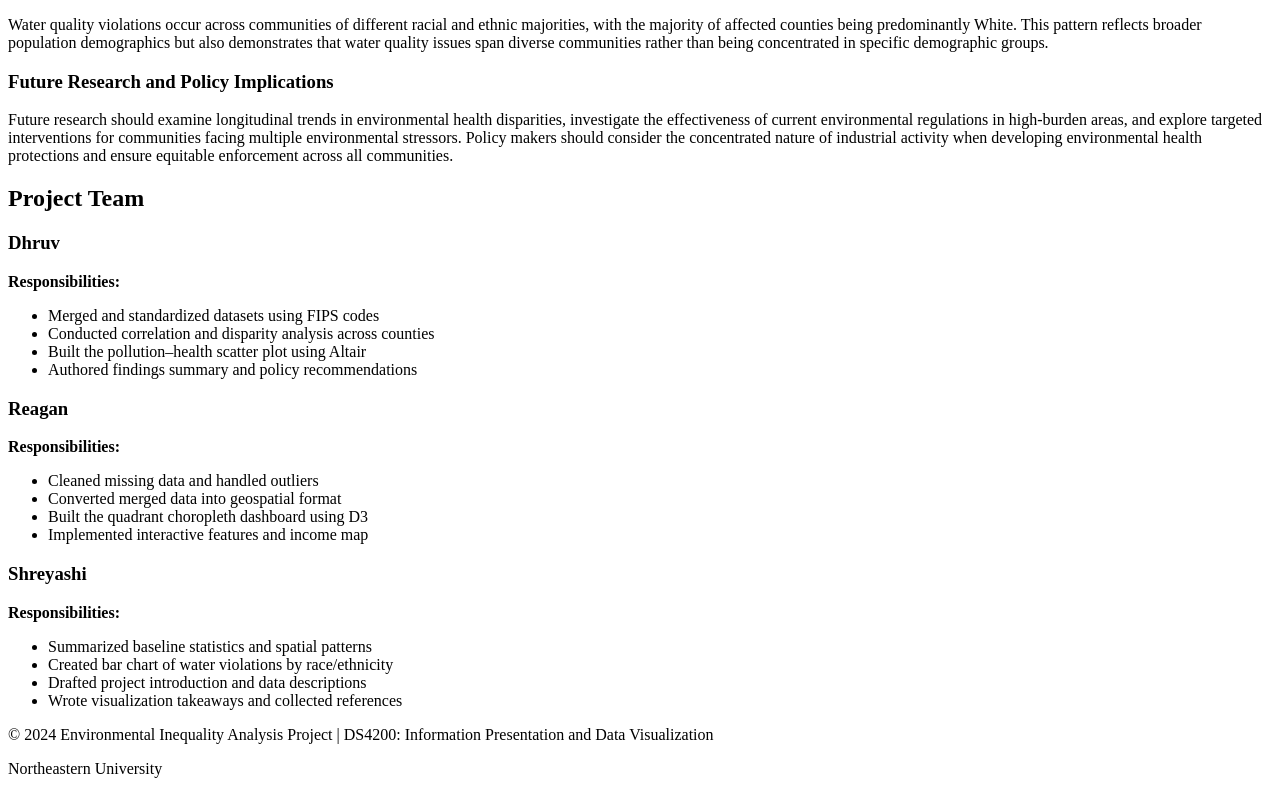
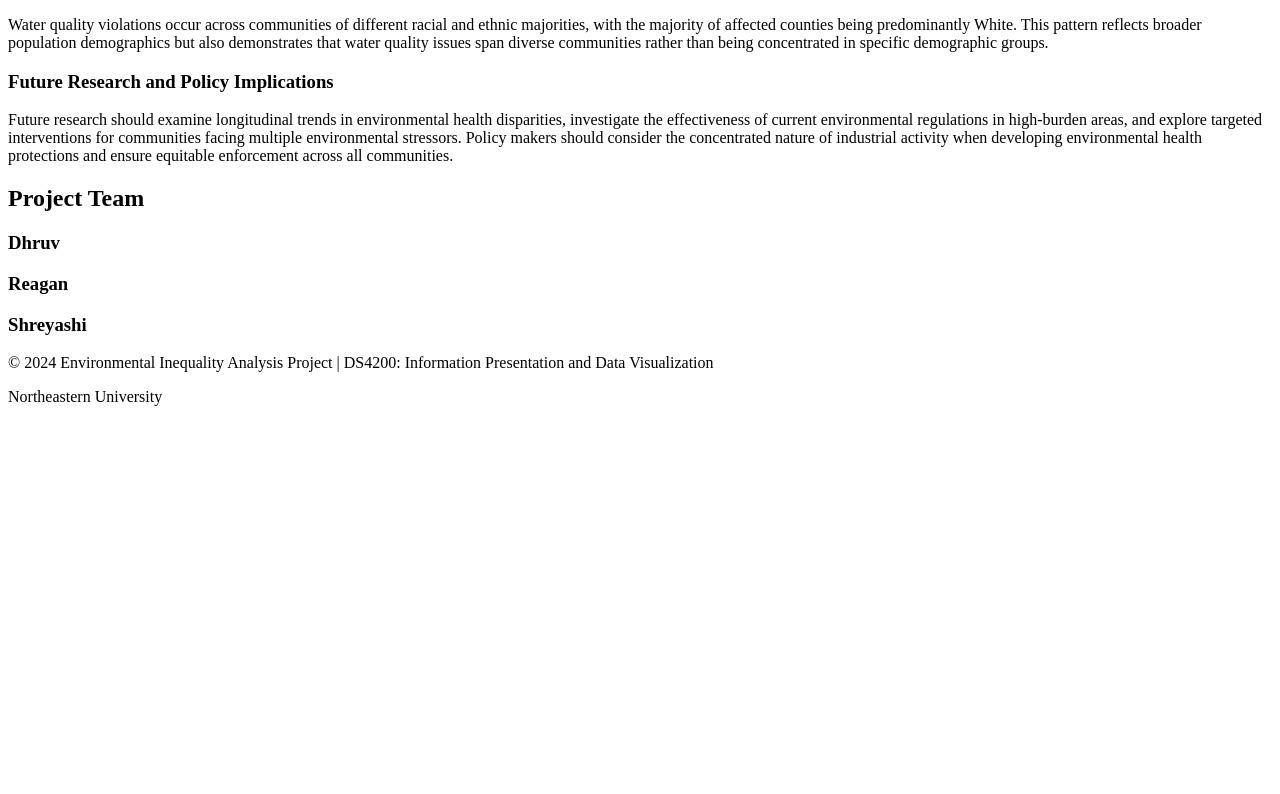
Before and after one commit to Dhruv2550/DS4200_Project_Final, a plain HTML site: page index.html in a window 1280 px wide. Shown: the part 5135-5929 px from the top of the page. After the commit the page ends 5557 px from the top, so only its background shows below. Drawn offline with nearby package versions, Linux system fonts and the light colour scheme; a script that the page names is missing.

Commit message:
updating links

```diff
--- a/index.html
+++ b/index.html
@@ -53,8 +53,8 @@
                 <div class="references">
                     <h3>References</h3>
                     <ul>
-                        <li><a href="https://www.ncbi.nlm.nih.gov/pmc/articles/PMC5555375/" target="_blank">Social and Built Environmental Correlates of Predicted Blood Lead Levels in the Flint Water Crisis - PMC</a></li>
-                        <li><a href="https://www.ncbi.nlm.nih.gov/pmc/articles/PMC8234030/" target="_blank">Air pollution and its impact on cancer incidence, cancer care and cancer outcomes - PMC</a></li>
+                        <li><a href="https://pmc.ncbi.nlm.nih.gov/articles/PMC5388956/" target="_blank">Social and Built Environmental Correlates of Predicted Blood Lead Levels in the Flint Water Crisis - PMC</a></li>
+                        <li><a href="https://pmc.ncbi.nlm.nih.gov/articles/PMC11956401/" target="_blank">Air pollution and its impact on cancer incidence, cancer care and cancer outcomes - PMC</a></li>
                     </ul>
                 </div>
             </div>
@@ -211,35 +211,14 @@
                 <div class="team-grid">
                     <div class="team-member">
                         <h3>Dhruv</h3>
-                        <p><strong>Responsibilities:</strong></p>
-                        <ul>
-                            <li>Merged and standardized datasets using FIPS codes</li>
-                            <li>Conducted correlation and disparity analysis across counties</li>
-                            <li>Built the pollution–health scatter plot using Altair</li>
-                            <li>Authored findings summary and policy recommendations</li>
-                        </ul>
                     </div>
 
                     <div class="team-member">
                         <h3>Reagan</h3>
-                        <p><strong>Responsibilities:</strong></p>
-                        <ul>
-                            <li>Cleaned missing data and handled outliers</li>
-                            <li>Converted merged data into geospatial format</li>
-                            <li>Built the quadrant choropleth dashboard using D3</li>
-                            <li>Implemented interactive features and income map</li>
-                        </ul>
                     </div>
 
                     <div class="team-member">
                         <h3>Shreyashi</h3>
-                        <p><strong>Responsibilities:</strong></p>
-                        <ul>
-                            <li>Summarized baseline statistics and spatial patterns</li>
-                            <li>Created bar chart of water violations by race/ethnicity</li>
-                            <li>Drafted project introduction and data descriptions</li>
-                            <li>Wrote visualization takeaways and collected references</li>
-                        </ul>
                     </div>
                 </div>
             </div>
```
